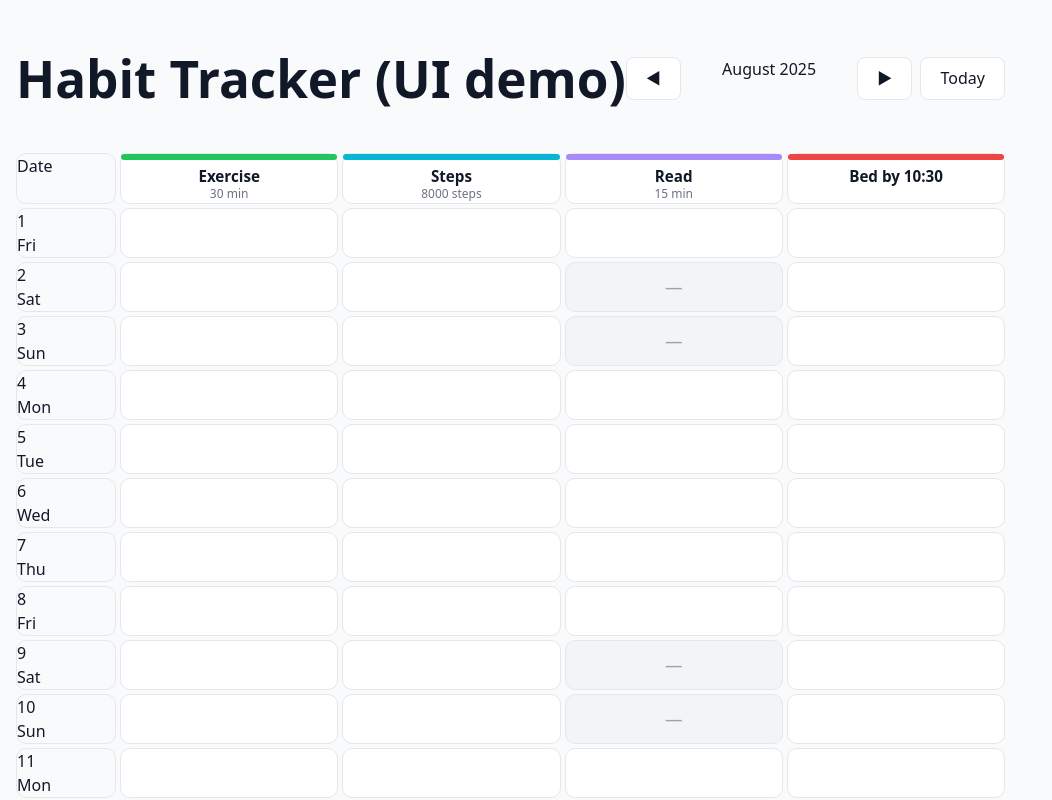
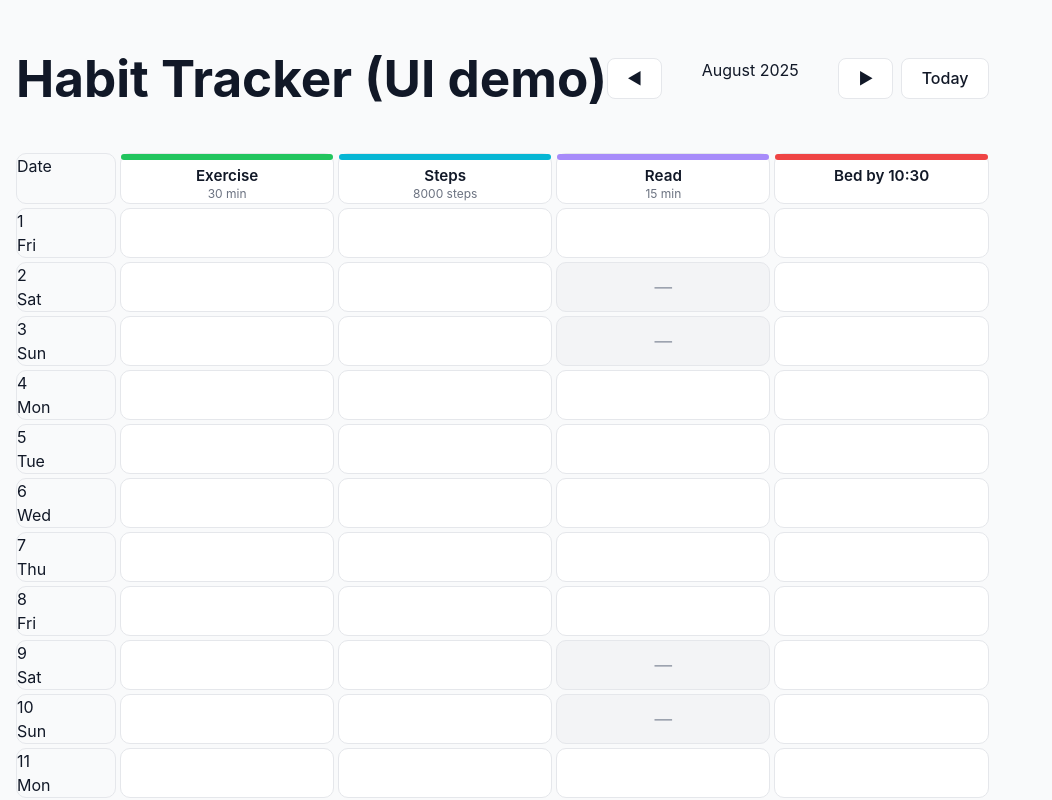
Before and after one commit to thanson00/HabitTracker, a React (Vite) app: page / in a window 1280 px wide. Shown: the top 800 px of the page, without its empty margins (0-1052 px from the left). Built offline with nearby package versions, Linux system fonts and the light colour scheme.

Commit message:
style: update font to Apple SF Pro Display

```diff
--- a/src/index.css
+++ b/src/index.css
@@ -1,7 +1,7 @@
 @import "./styles/theme.css";
 
 :root {
-  font-family: ui-sans-serif, system-ui, -apple-system, "Segoe UI", Roboto, "Helvetica Neue", Arial;
+  font-family: var(--font-family);
   line-height: 1.5;
   font-weight: 400;
 
@@ -28,7 +28,7 @@ body {
   min-height: 100vh;
   background: var(--bg);
   color: var(--text);
-  font-family: ui-sans-serif, system-ui, -apple-system, "Segoe UI", Roboto, "Helvetica Neue", Arial;
+  font-family: var(--font-family);
 }
 
 h1 {
--- a/src/styles/theme.css
+++ b/src/styles/theme.css
@@ -19,4 +19,6 @@
   --shadow-lg: 0 16px 40px rgba(0,0,0,0.16);
 
   --cell-accent: var(--cat-fitness);
+
+  --font-family: -apple-system, BlinkMacSystemFont, "SF Pro Display", "SF Pro Text", "Helvetica Neue", Helvetica, Arial, sans-serif;
 }
```
